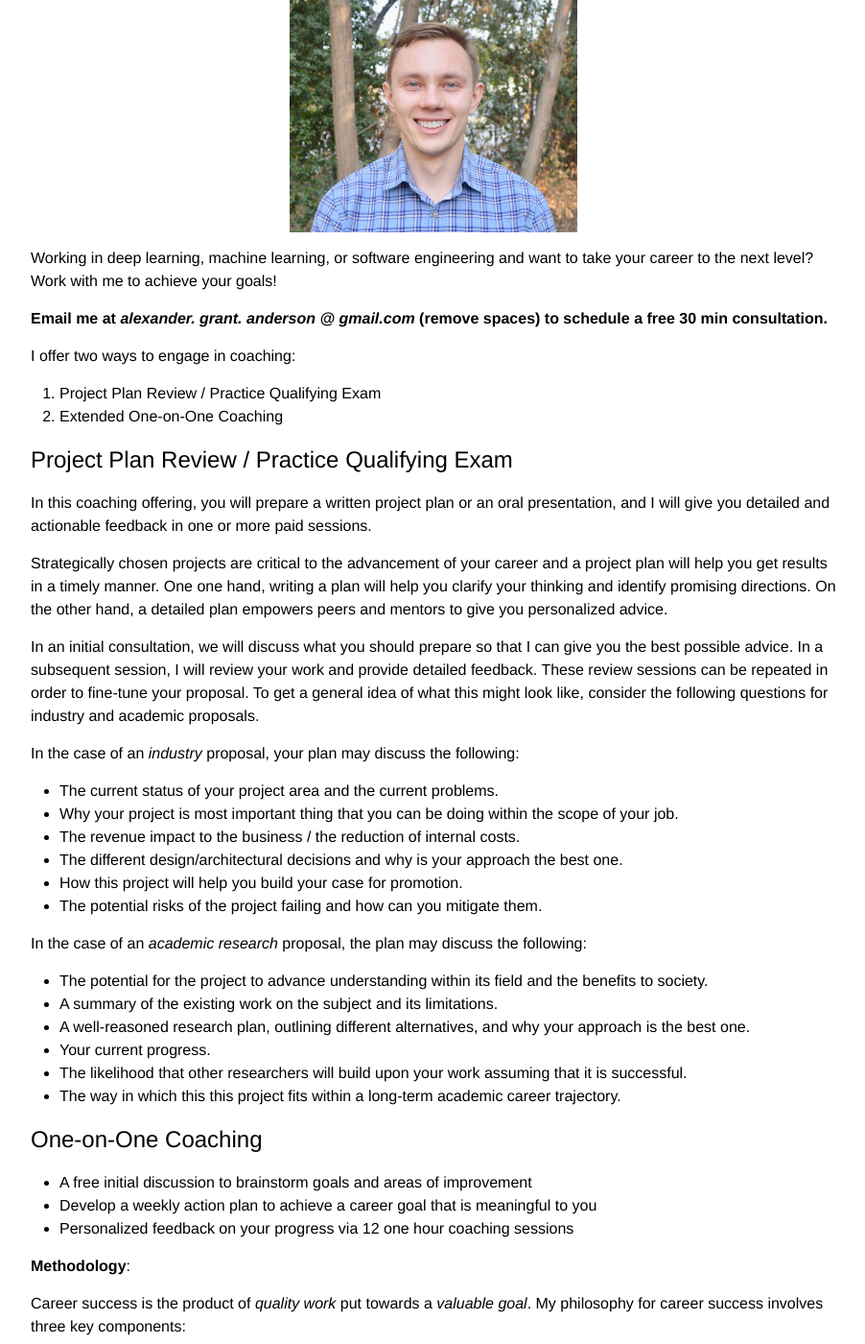
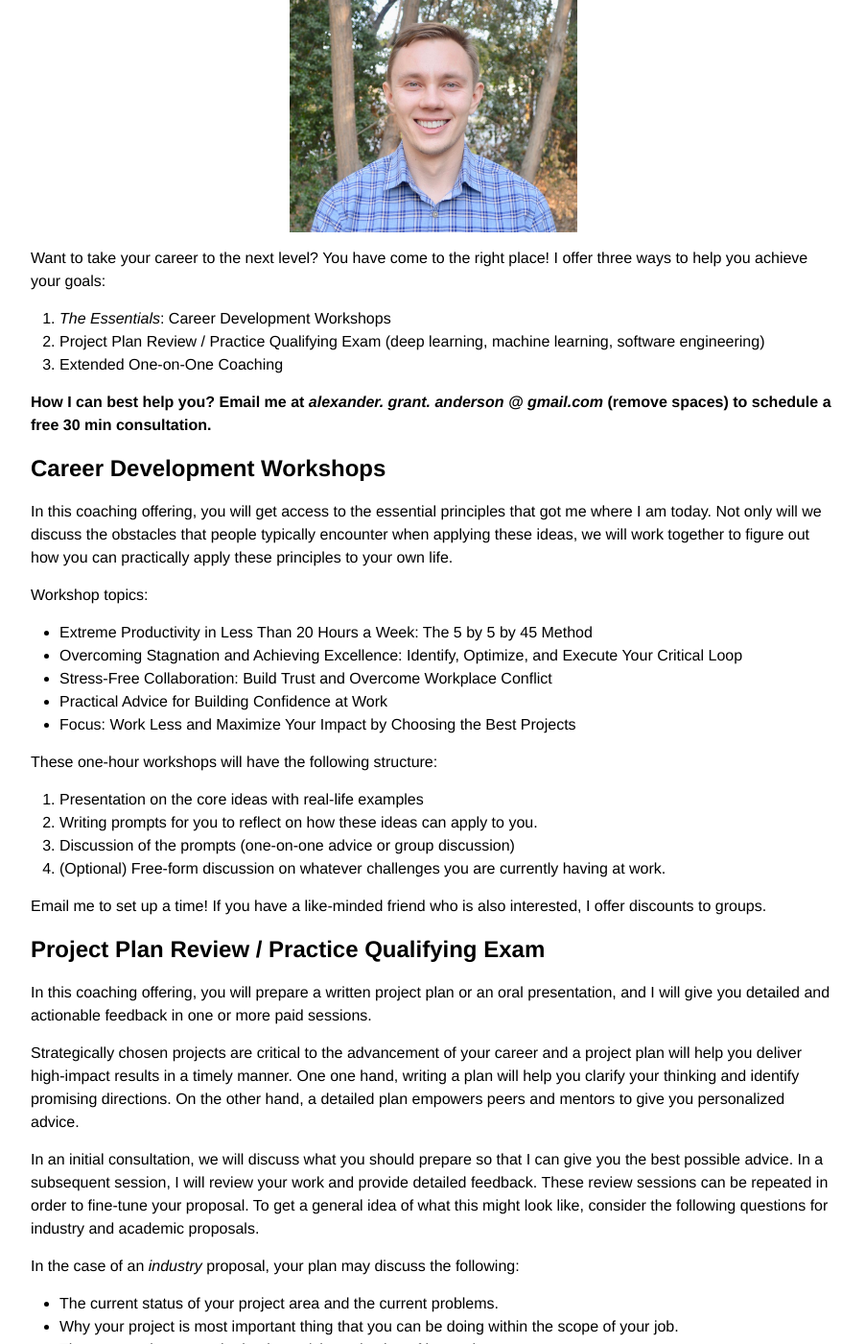
Before and after one commit to alexanderganderson/alexanderganderson.github.io, a Jekyll site: the page built from coaching.md, in a window 1280 px wide and 1400 px high, scrolled down 222 px. Shown: the whole window at 96% size, without its empty margins (188-1090 px from the left). Built offline with Jekyll 4.4.1, drawn with Linux system fonts in a browser that asks for light colours; some of the changed text lies outside the part shown.

Commit message:
added section on workshops, simplifying pages

```diff
--- a/coaching.md
+++ b/coaching.md
@@ -9,24 +9,46 @@ permalink: /coaching/
 <img src="/static/img/face_small.jpg" alt="alt text" width="300" height="300">
 </p>
 
-Working in deep learning, machine learning, or software engineering and want to take your career to the next level?
-Work with me to achieve your goals!
+Want to take your career to the next level?  You have come to the right place!  I offer three ways to help you achieve your goals:
+1. *The Essentials*: Career Development Workshops
+2. Project Plan Review / Practice Qualifying Exam  (deep learning, machine learning, software engineering)
+3. Extended One-on-One Coaching
 
-**Email me at *alexander. grant. anderson @ gmail.com* (remove spaces) to schedule a free 30 min consultation.**
 
-I offer two ways to engage in coaching:
+**How I can best help you? Email me at *alexander. grant. anderson @ gmail.com* (remove spaces) to schedule a free 30 min consultation.**
 
-1. Project Plan Review / Practice Qualifying Exam
-2. Extended One-on-One Coaching
+# **Career Development Workshops**
 
-# Project Plan Review / Practice Qualifying Exam
+In this coaching offering, you will get access to the essential principles that
+got me where I am today.  Not only will we discuss the obstacles
+that people typically encounter when applying these ideas, we will work together to figure
+out how you can practically apply these principles to your own life.
+
+Workshop topics:
+- Extreme Productivity in Less Than 20 Hours a Week: The 5 by 5 by 45 Method
+- Overcoming Stagnation and Achieving Excellence: Identify, Optimize, and Execute Your Critical Loop
+- Stress-Free Collaboration: Build Trust and Overcome Workplace Conflict
+- Practical Advice for Building Confidence at Work
+- Focus: Work Less and Maximize Your Impact by Choosing the Best Projects
+
+These one-hour workshops will have the following structure:
+1. Presentation on the core ideas with real-life examples
+2. Writing prompts for you to reflect on how these ideas can apply to you.
+3. Discussion of the prompts (one-on-one advice or group discussion)
+4. (Optional) Free-form discussion on whatever challenges you are currently having at work.
+
+Email me to set up a time!  If you have a like-minded friend who is also interested,
+I offer discounts to groups.
+
+
+# **Project Plan Review / Practice Qualifying Exam**
 
 In this coaching offering, you will prepare a written project plan or an oral
 presentation, and I will give you detailed and actionable feedback in one or
 more paid sessions.
 
 Strategically chosen projects are critical to the advancement of your career
-and a project plan will help you get results in a timely manner.
+and a project plan will help you deliver high-impact results in a timely manner.
 One one hand, writing a plan will help you clarify your thinking and identify promising directions.
 On the other hand, a detailed plan empowers peers and mentors to give you personalized advice.
 
@@ -57,12 +79,9 @@ In the case of an *academic research* proposal, the plan may discuss the followi
   assuming that it is successful.
 - The way in which this this project fits within a long-term academic career trajectory.
 
-<!-- ![GitHub Logo](/static/img/face_small.jpg | width=100) -->
+Email me to set up a free consultation!
 
-
-
-
-# One-on-One Coaching
+# **One-on-One Coaching**
 - A free initial discussion to brainstorm goals and areas of improvement
 - Develop a weekly action plan to achieve a career goal that is meaningful to
   you
@@ -93,7 +112,7 @@ at least 12 weeks once a clear action plan has been created.
 
 
 
-# About Me
+# **About Me**
 
 When you look for a mentor, you want to look for three things. First,
 somebody who has accomplished things that you want to accomplish. Second,
```
Also changed, not shown: personal.md (deleted, +0 -35 lines).
